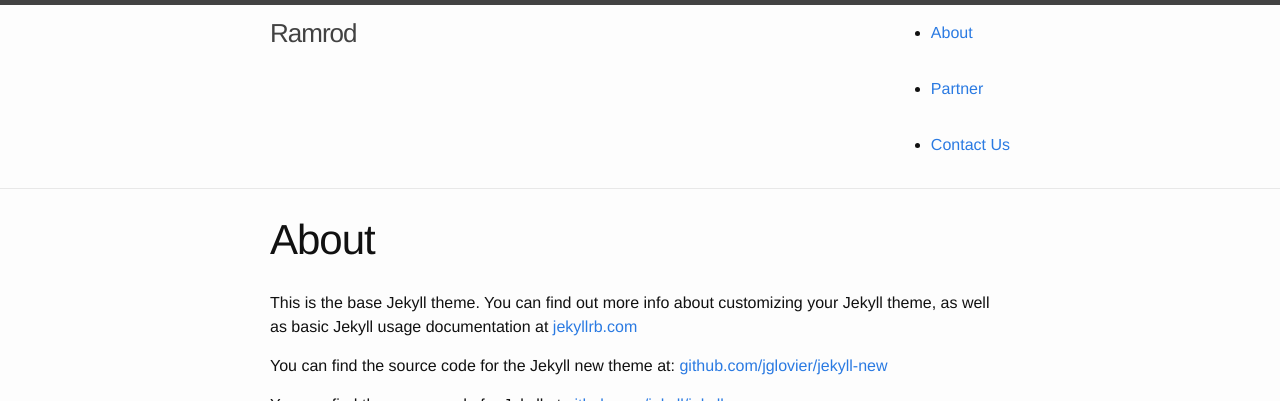
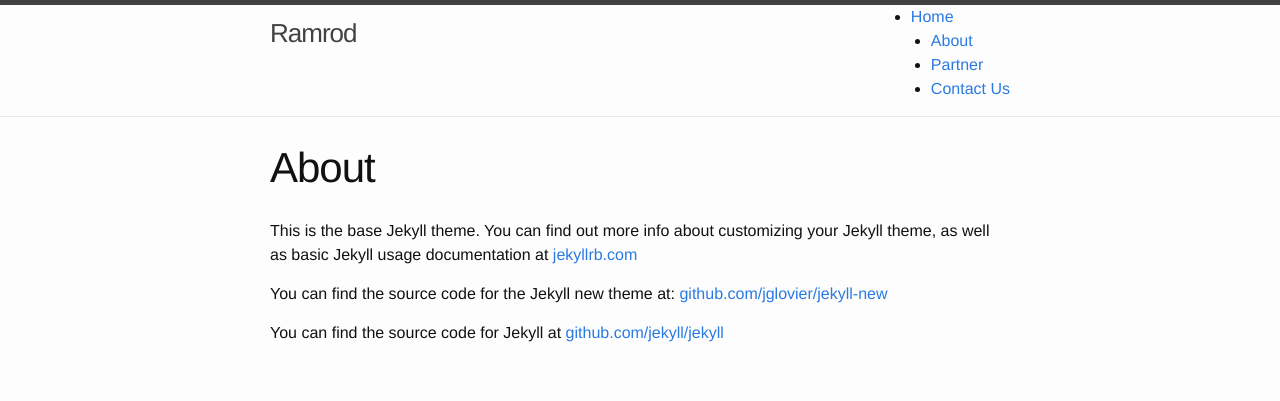
Before and after one commit to rodfactory/rodfactory.github.io, a Jekyll site: the page built from about.md, in a window 1280 px wide, cut to the strip 0-401 px from the top of the page. Built offline with Jekyll 4.4.1, drawn with Linux system fonts in a browser that asks for light colours; nearby versions of some CDN libraries; library files that are not in the unit come from our copies.

Commit message:
Changed the head and header file to include nesary files

```diff
--- a/_includes/head.html
+++ b/_includes/head.html
@@ -3,6 +3,10 @@
 
   <title>{% if page.title %}{{ page.title }}{% else %}{{ site.title }}{% endif %}</title>
   <meta name="description" content="{% if page.excerpt %}{{ page.excerpt | strip_html | strip_newlines | truncate: 160 }}{% else %}{{ site.description }}{% endif %}">
+  <script src="/js/jquery-2.1.3.min.js"></script>
+  <script src="/js/imagesloaded.pkgd.min.js"></script>
+  <script src="/js/isotope.pkgd.min.js"></script>
+  <script src="/js/script.js"></script>
 
   <link rel="stylesheet" href="{{ "/css/main.css" | prepend: site.baseurl }}">
 </head>
--- a/_includes/header.html
+++ b/_includes/header.html
@@ -6,9 +6,10 @@
 
     <nav class="site-nav">
       <ul>
-        <li class="nav-link"><a href="/about">About</a></li>
-        <li class="nav-link"><a href="/partner">Partner</a></li>
-        <li class="nav-link"><a href="/contact">Contact Us</a></li>
+        <li class="page-link"><a href="/">Home</a></li>
+        <li class="page-link"><a href="/about">About</a></li>
+        <li class="page-link"><a href="/partner">Partner</a></li>
+        <li class="page-link"><a href="/contact">Contact Us</a></li>
     </nav>
 
   </div>
```
